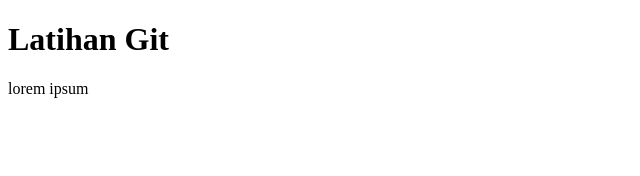
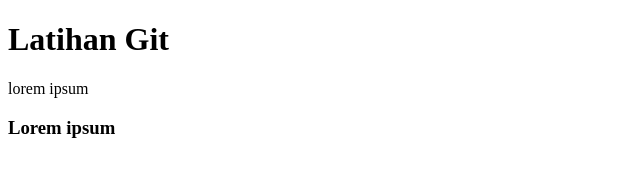
Before and after one commit to rifqifahrezi/rekweb-pertemuan2, a plain HTML site: page index.html in a window 1280 px wide. Shown: the whole page, without its empty margins (0-640 px from the left). Drawn offline with Linux system fonts and the light colour scheme.

Commit message:
menambahkan h3

```diff
--- a/index.html
+++ b/index.html
@@ -8,7 +8,9 @@
 	<h1>Latihan Git</h1>
 
 	<p>lorem ipsum</p>
+	<h3>Lorem ipsum</h3>
 	<script type="text/javascript" src="script.js"></script>
+
 
 </body>
 </html>
```
